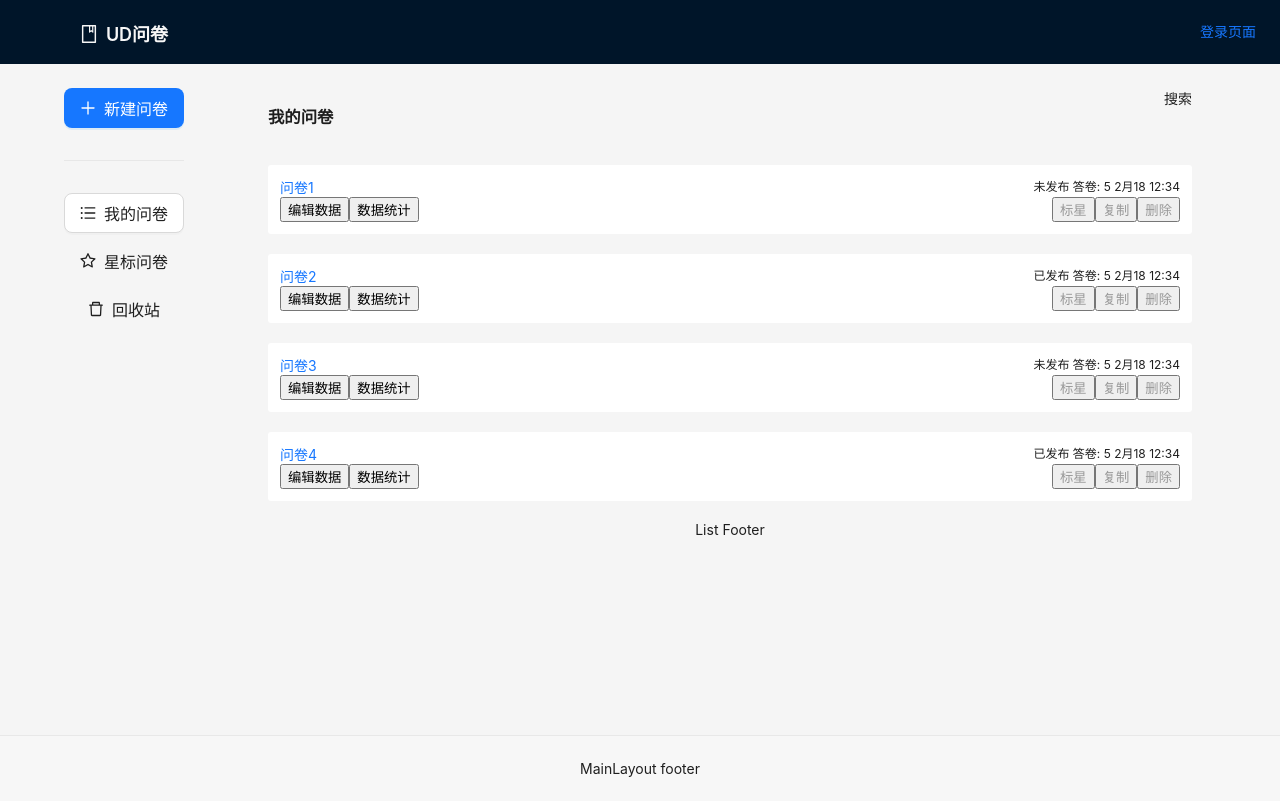
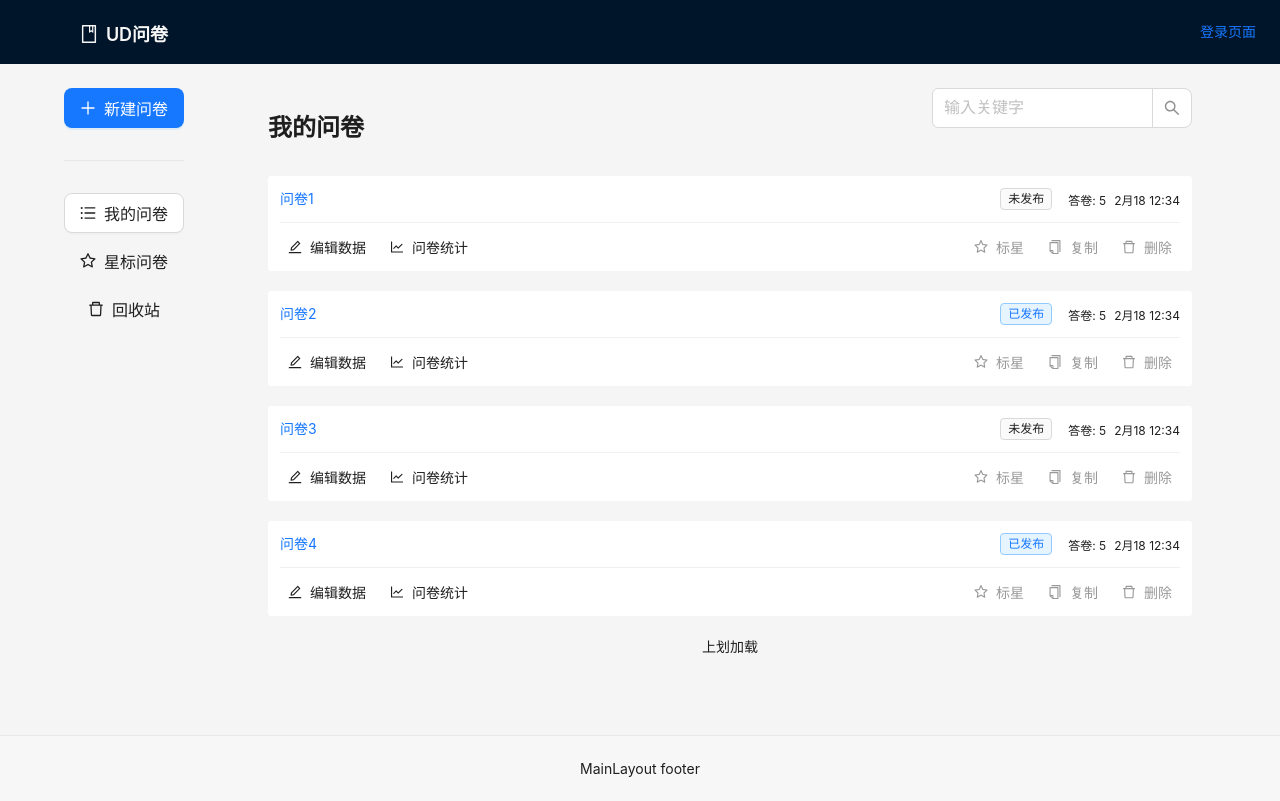
Before and after one commit to gtodr/survey-web, a React (Create React App) app: page /manage/trash in a window 1280 px wide. Both pictures are taken after a click on the button "我的问卷". Built offline with nearby package versions, Linux system fonts and the light colour scheme.

Commit message:
dev: refine QCard, List, Star and Trash page with antd

```diff
--- /dev/null
+++ b/src/components/ListSearch.tsx
@@ -0,0 +1,46 @@
+import React, { FC, useState } from 'react'
+import { Input } from 'antd'
+import type { ChangeEvent } from 'react'
+import { useNavigate, useLocation, useSearchParams } from 'react-router-dom'
+import { LIST_SEARCH_PARAM_KEY } from '../constant'
+
+const { Search } = Input
+
+const ListSearch: FC = () => {
+  const nav = useNavigate()
+  const { pathname } = useLocation()
+
+  const [value, setValue] = useState('')
+  function handleChange(event: ChangeEvent<HTMLInputElement>) {
+    setValue(event.target.value)
+  }
+
+  // 获取 url 参数，并设置到 input value
+  //   const [searchParams] = useSearchParams()
+  //   useEffect(() => {
+  //     const curVal = searchParams.get(LIST_SEARCH_PARAM_KEY) || ''
+  //     setValue(curVal)
+  //   }, [searchParams])
+
+  function handleSearch(value: string) {
+    // 跳转页面，增加 url 参数
+    nav({
+      pathname,
+      search: `${LIST_SEARCH_PARAM_KEY}=${value}`, // 去掉了 page pageSize
+    })
+  }
+
+  return (
+    <Search
+      size="large"
+      allowClear
+      placeholder="输入关键字"
+      value={value}
+      onChange={handleChange}
+      onSearch={handleSearch}
+      style={{ width: '260px' }}
+    />
+  )
+}
+
+export default ListSearch
--- a/src/components/QuestionCard.tsx
+++ b/src/components/QuestionCard.tsx
@@ -1,5 +1,15 @@
 import React, { FC } from 'react'
 import styles from './QuestionCard.module.scss'
+import { Button, Space, Divider, Tag, Popconfirm, Modal, message } from 'antd'
+import {
+  EditOutlined,
+  LineChartOutlined,
+  StarOutlined,
+  CopyOutlined,
+  DeleteOutlined,
+  ExclamationCircleOutlined,
+} from '@ant-design/icons'
+import { useNavigate, Link } from 'react-router-dom'
 
 type PropsType = {
   _id: string // 服务端 mongodb ，自动，_id 不重复
@@ -11,32 +21,86 @@ type PropsType = {
 }
 
 const QuestionCard: FC<PropsType> = (props: PropsType) => {
-  const { title, createdAt, answerCount, isPublished } = props
+  const { _id, title, isStar, createdAt, answerCount, isPublished } = props
+  const nav = useNavigate()
 
   return (
     <div className={styles.container}>
       <div className={styles.title}>
         <div className={styles.left}>
-          <a href="#">{title}</a>
+          <Link to={isPublished ? `/question/stat/${_id}` : `/question/edit/${_id}`}>
+            <Space>
+              {isStar && <StarOutlined style={{ color: 'red' }} />}
+              {title}
+            </Space>
+          </Link>
         </div>
         <div className={styles.right}>
-          {isPublished ? <span>已发布</span> : <span>未发布</span>}
-          &nbsp;
-          <span>答卷: {answerCount}</span>
-          &nbsp;
-          {createdAt}
+          <Space>
+            {isPublished ? <Tag color="processing">已发布</Tag> : <Tag>未发布</Tag>}
+            <span>答卷: {answerCount}</span>
+            {createdAt}
+          </Space>
         </div>
       </div>
-
+      <Divider style={{ margin: '12px 0' }} />
       <div className={styles['button-container']}>
         <div className={styles.left}>
-          <button>编辑数据</button>
-          <button>数据统计</button>
+          <Space>
+            <Button
+              icon={<EditOutlined />}
+              type="text"
+              size="small"
+              onClick={() => nav(`/question/edit/${_id}`)}
+            >
+              编辑数据
+            </Button>
+            <Button
+              icon={<LineChartOutlined />}
+              type="text"
+              size="small"
+              onClick={() => nav(`/question/stat/${_id}`)}
+            >
+              问卷统计
+            </Button>
+          </Space>
         </div>
         <div className={styles.right}>
-          <button>标星</button>
-          <button>复制</button>
-          <button>删除</button>
+          <Space>
+            <Button
+              type="text"
+              icon={<StarOutlined />}
+              size="small"
+              // onClick={changeStar}
+              // disabled={changeStarLoading}
+            >
+              {isStar ? '取消标星' : '标星'}
+            </Button>
+            <Popconfirm
+              title="确定复制该问卷？"
+              okText="确定"
+              cancelText="取消"
+              // onConfirm={duplicate}
+            >
+              <Button
+                type="text"
+                icon={<CopyOutlined />}
+                size="small"
+                // disabled={duplicateLoading}
+              >
+                复制
+              </Button>
+            </Popconfirm>
+            <Button
+              type="text"
+              icon={<DeleteOutlined />}
+              size="small"
+              // onClick={del}
+              // disabled={deleteLoading}
+            >
+              删除
+            </Button>
+          </Space>
         </div>
       </div>
     </div>
--- /dev/null
+++ b/src/constant/index.ts
@@ -0,0 +1,10 @@
+export const LIST_PAGE_SIZE = 10 // 默认的 pageSize
+
+export const LIST_SEARCH_PARAM_KEY = 'keyword'
+
+export const LIST_PAGE_PARAM_KEY = 'page'
+export const LIST_PAGE_SIZE_PARAM_KEY = 'pageSize'
+
+export const STAT_PAGE_SIZE = 10 // 统计列表，默认的 pageSize
+
+export const STAT_COLORS = ['#FF2D2D', '#BE77FF', '#2894FF', '#00EC00', '#EAC100', '#FF9D6F']
--- a/src/pages/NotFound.tsx
+++ b/src/pages/NotFound.tsx
@@ -1,7 +1,25 @@
 import React, { FC } from 'react'
+import { Result, Button } from 'antd'
+import { useNavigate } from 'react-router-dom'
+import { MANAGE_INDEX_PATHNAME } from '../router'
 
 const NotFound: FC = () => {
-  return <div>NotFound page</div>
+  const nav = useNavigate()
+
+  return (
+    <div>
+      <Result
+        status="404"
+        title="404"
+        subTitle="抱歉，您访问的页面不存在"
+        extra={
+          <Button type="primary" onClick={() => nav(MANAGE_INDEX_PATHNAME)}>
+            返回首页
+          </Button>
+        }
+      ></Result>
+    </div>
+  )
 }
 
 export default NotFound
--- a/src/pages/manage/List.tsx
+++ b/src/pages/manage/List.tsx
@@ -1,7 +1,9 @@
 import React, { useState, FC } from 'react'
 import QuestionCard from '../../components/QuestionCard'
-import styles from './List.module.scss'
+import styles from './common.module.scss'
+import { Typography, Spin, Empty } from 'antd'
 import { useTitle } from 'ahooks'
+import ListSearch from '../../components/ListSearch'
 
 const rawQuestionLists = [
   {
@@ -42,22 +44,26 @@ const List: FC = () => {
   useTitle('UD问卷 - 我的问卷')
 
   const [questionList] = useState(rawQuestionLists)
+  const { Title } = Typography
 
   return (
     <div className={styles.container}>
       <div className={styles.header}>
         <div className={styles.left}>
-          <h3>我的问卷</h3>
+          <Title level={3}>我的问卷</Title>
         </div>
-        <div className={styles.right}>搜索</div>
+        <div className={styles.right}>
+          <ListSearch />
+        </div>
       </div>
       <div className={styles.content}>
-        {questionList.map(q => {
-          const { _id } = q
-          return <QuestionCard key={_id} {...q} />
-        })}
+        {questionList.length > 0 &&
+          questionList.map(q => {
+            const { _id } = q
+            return <QuestionCard key={_id} {...q} />
+          })}
       </div>
-      <div className={styles.footer}>List Footer</div>
+      <div className={styles.footer}>上划加载</div>
     </div>
   )
 }
--- a/src/pages/manage/Star.tsx
+++ b/src/pages/manage/Star.tsx
@@ -1,10 +1,63 @@
-import React, { FC } from 'react'
+import React, { FC, useState } from 'react'
 import { useTitle } from 'ahooks'
+import QuestionCard from '../../components/QuestionCard'
+import styles from './common.module.scss'
+import { Typography, Spin, Empty } from 'antd'
+
+const rawQuestionLists = [
+  {
+    _id: 'q1',
+    title: '问卷1',
+    isPublished: false,
+    isStar: true,
+    answerCount: 5,
+    createdAt: '2月18 12:34',
+  },
+  {
+    _id: 'q2',
+    title: '问卷2',
+    isPublished: true,
+    isStar: true,
+    answerCount: 5,
+    createdAt: '2月18 12:34',
+  },
+  {
+    _id: 'q3',
+    title: '问卷3',
+    isPublished: false,
+    isStar: true,
+    answerCount: 5,
+    createdAt: '2月18 12:34',
+  },
+]
 
 const Star: FC = () => {
-  useTitle('星标')
+  useTitle('星标问卷')
 
-  return <div>Star page</div>
+  const [questionList] = useState(rawQuestionLists)
+  const { Title } = Typography
+
+  return (
+    <div className={styles.container}>
+      <div className={styles.header}>
+        <div className={styles.left}>
+          <Title level={3}>星标问卷</Title>
+        </div>
+        <div className={styles.right}>搜索</div>
+      </div>
+      <div className={styles.content}>
+        {questionList.length === 0 ? (
+          <Empty description="暂无数据" />
+        ) : (
+          questionList.map(q => {
+            const { _id } = q
+            return <QuestionCard key={_id} {...q} />
+          })
+        )}
+      </div>
+      <div className={styles.footer}>分页</div>
+    </div>
+  )
 }
 
 export default Star
--- a/src/pages/manage/Trash.tsx
+++ b/src/pages/manage/Trash.tsx
@@ -1,7 +1,136 @@
-import React, { FC } from 'react'
+import React, { FC, useState } from 'react'
+import { useTitle } from 'ahooks'
+import styles from './common.module.scss'
+import { Typography, Table, Empty, Tag, Button, Space, Modal, Popconfirm } from 'antd'
+import { ExclamationCircleOutlined } from '@ant-design/icons'
+
+const { Title } = Typography
+
+const rawQuestionLists = [
+  {
+    _id: 'q1',
+    title: '问卷1',
+    isPublished: false,
+    isStar: true,
+    answerCount: 5,
+    createdAt: '2月18 12:34',
+  },
+  {
+    _id: 'q2',
+    title: '问卷2',
+    isPublished: true,
+    isStar: true,
+    answerCount: 5,
+    createdAt: '2月18 12:34',
+  },
+  {
+    _id: 'q3',
+    title: '问卷3',
+    isPublished: false,
+    isStar: true,
+    answerCount: 5,
+    createdAt: '2月18 12:34',
+  },
+]
 
 const Trash: FC = () => {
-  return <div>Trash page</div>
+  useTitle('回收站')
+
+  function del() {
+    alert('删除')
+
+    // Modal.confirm({
+    //   title: '确认彻底删除该问卷？',
+    //   icon: <ExclamationCircleOutlined />,
+    //   content: '删除以后不可以找回',
+    //   onOk: () => {
+    //     // 在这里添加删除逻辑
+    //     console.log('需要删除的问卷id：', selectedIds)
+    //   },
+    // })
+  }
+
+  const [questionList] = useState(rawQuestionLists)
+  const [selectedIds, setSelectedIds] = useState<string[]>([]) // 记录选中的 id
+  const tableColumns = [
+    {
+      title: '标题',
+      dataIndex: 'title',
+      // key: 'title', // 循环列的 key ，它会默认取 dataIndex 的值
+    },
+    {
+      title: '是否发布',
+      dataIndex: 'isPublished',
+      render: (isPublished: boolean) => {
+        return isPublished ? <Tag color="processing">已发布</Tag> : <Tag>未发布</Tag>
+      },
+    },
+    {
+      title: '答卷',
+      dataIndex: 'answerCount',
+    },
+    {
+      title: '创建时间',
+      dataIndex: 'createdAt',
+    },
+  ]
+  const TableElem = (
+    <>
+      <div style={{ marginBottom: '16px' }}>
+        <Space>
+          <Button
+            type="primary"
+            disabled={selectedIds.length === 0}
+            // onClick={recover}
+          >
+            恢复
+          </Button>
+          <Popconfirm
+            icon={<ExclamationCircleOutlined />}
+            title="确定删除该问卷？"
+            okText="确定"
+            cancelText="取消"
+            // onConfirm={del}
+          >
+            <Button danger disabled={selectedIds.length === 0}>
+              彻底删除
+            </Button>
+          </Popconfirm>
+        </Space>
+      </div>
+      <div style={{ border: '1px solid #e8e8e8' }}>
+        <Table
+          dataSource={questionList}
+          columns={tableColumns}
+          pagination={false}
+          rowKey={q => q._id}
+          rowSelection={{
+            type: 'checkbox',
+            onChange: selectedRowKeys => {
+              setSelectedIds(selectedRowKeys as string[])
+            },
+          }}
+        />
+      </div>
+    </>
+  )
+
+  return (
+    <div>
+      <div className={styles.container}>
+        <div className={styles.header}>
+          <div className={styles.left}>
+            <Title level={3}>回收站</Title>
+          </div>
+          <div className={styles.right}>搜索</div>
+        </div>
+        <div className={styles.content}>
+          {questionList.length === 0 ? <Empty description="暂无数据" /> : TableElem}
+        </div>
+        <div className={styles.footer}>分页</div>
+      </div>
+    </div>
+  )
 }
 
 export default Trash
```
Also changed, not shown: src/pages/Home.module.scss (added, +17 -0 lines), src/pages/Home.tsx (+15 -7 lines), src/pages/manage/common.module.scss (renamed from src/pages/manage/List.module.scss).
